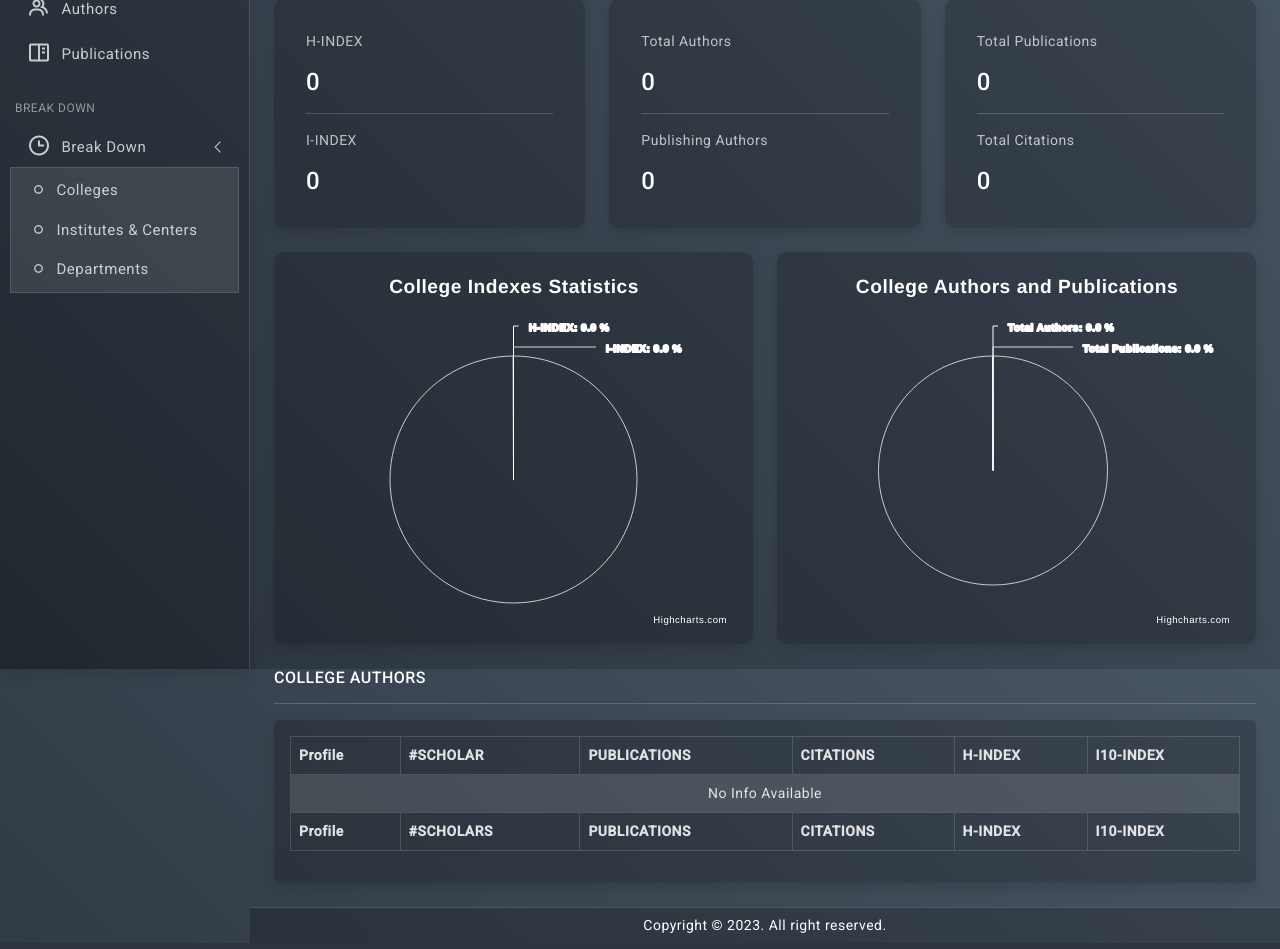
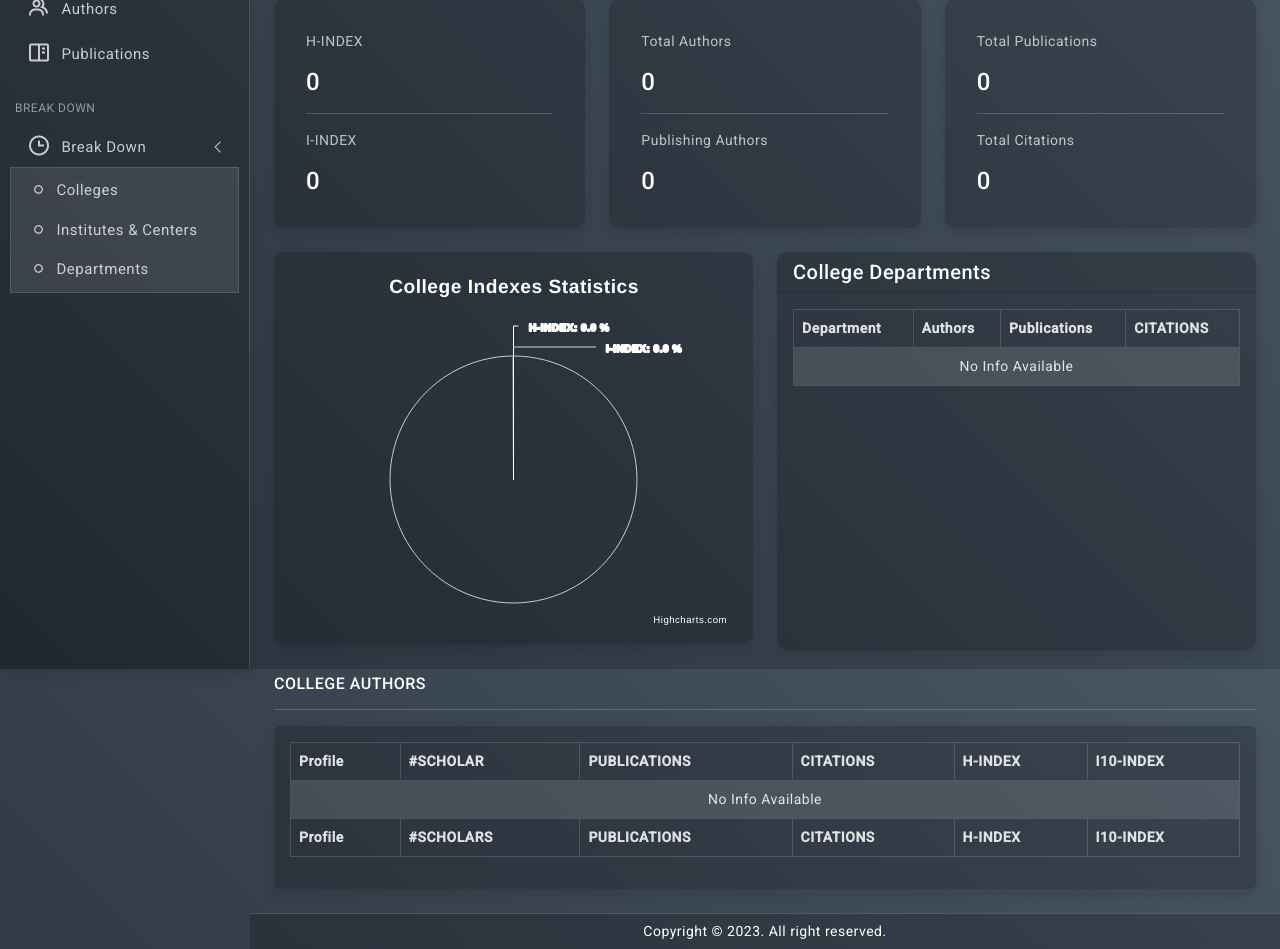
Before and after one commit to DevPrinceK/UG-Scholar, a Django app: page /college-details/ in a window 1280 px wide. Shown: the part 131-1080 px from the top of the page. Run offline with Django 4.2, Linux system fonts and the light colour scheme; tables that the repository leaves empty hold one stand-in row (values such as "Sample post"); some libraries are stand-ins or nearby versions.

Commit message:
Update college-details.html

```diff
--- a/ug_scholar/dashboard/templates/pages/college-details.html
+++ b/ug_scholar/dashboard/templates/pages/college-details.html
@@ -71,8 +71,40 @@
             </div>
             <div class="col-12 col-lg-6">
               <div class="card radius-10">
+                <div class="card-header">
+                    <h5 class="mb-0">College Departments</h5>
+                </div>
                   <div class="card-body">
+                    {% comment %}
                       <div id="authorNPubChart" data-performance="{{college_auth_pub_json}}"></div>
+                    {% endcomment %}
+                    <div class="table-responsive" style="height: 325px; overflow-y: scroll;">
+                        <table id="example" class="table table-striped table-bordered" style="width:100%">
+                            <thead>
+                                <tr>
+                                    <th>Department</th>
+                                    <th>Authors</th>
+                                    <th>Publications</th>
+                                    <th>CITATIONS</th>
+                                </tr>
+                            </thead>
+                            <tbody>
+                                {% if filtered_departments %}
+                                        {% for department in filtered_departments %}
+                                            <td><span data-bs-toggle="tooltip" data-bs-placement="top" title="{{department.name}}">{{department.abbr }}</span> </td>
+                                            <td>{{department.total_authors }} ({{department.authors_with_publications}}) </td>
+                                            <td>{{department.total_publications|intcomma }}</td>
+                                            <td>{{department.total_citations|intcomma }}</td>
+                                        </tr>
+                                        {% endfor %}
+                                        {% else %}
+                                        <tr>
+                                            <td colspan="6" class="text-center">No Info Available</td>
+                                        </tr>
+                                        {% endif %}
+                            </tbody>
+                        </table>
+                    </div>
                     </div>
               </div>
           </div>
```
